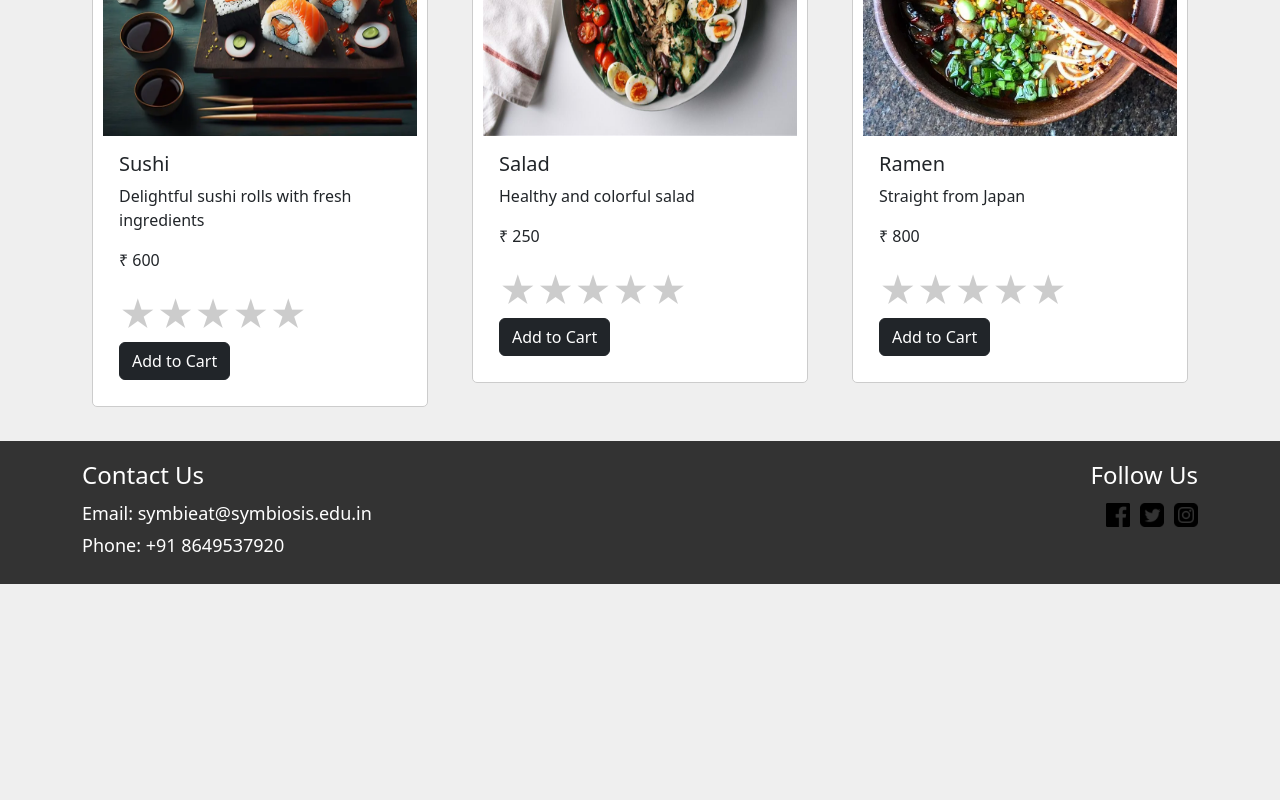
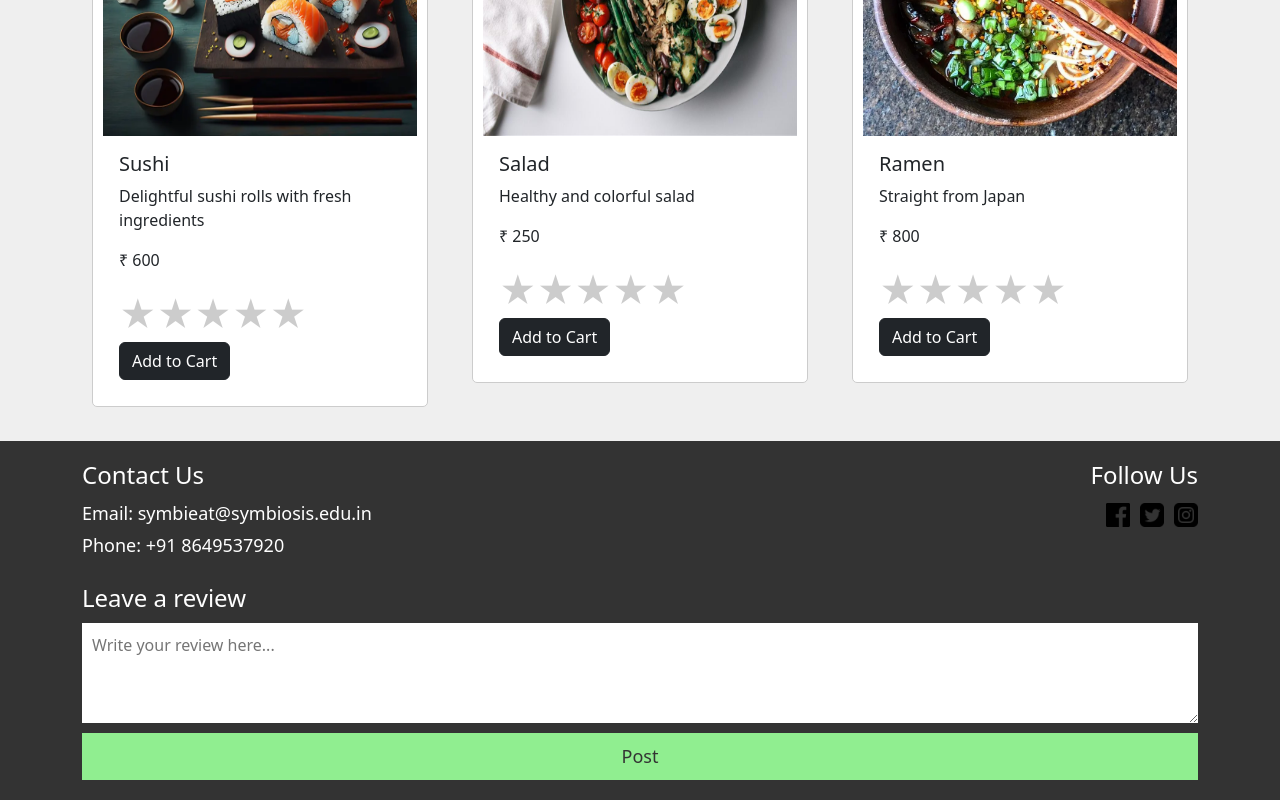
Before and after one commit to boscochanam/symbieat-fullstack, a React (Create React App) app: page / in a window 1280 px wide. Shown: the part 1811-2611 px from the top of the page. Before the commit the page ends 2395 px from the top, so only its background shows below. Built offline with nearby package versions, Linux system fonts and the light colour scheme.

Commit message:
added review box in footer

```diff
--- a/src/components/Footer.jsx
+++ b/src/components/Footer.jsx
@@ -1,4 +1,4 @@
-import React from 'react';
+import React, { useState } from 'react';
 import facebookIcon from '../static/social_media_icons/facebook.png';
 import instagramIcon from '../static/social_media_icons/instagram.png';
 import twitterIcon from '../static/social_media_icons/twitter.png';
@@ -38,6 +38,46 @@ function Footer() {
     marginLeft: '10px', // Add some space between icons
   };
 
+  const reviewStyle = {
+    color: '#fff',
+    fontSize: '24px',
+    marginBottom: '10px',
+    marginTop: '20px',
+  };
+
+  const reviewContainerStyle = {
+    display: 'flex',
+    flexDirection: 'column',
+  };
+
+  const reviewTextBoxStyle = {
+    backgroundColor: 'white',
+    color: '#333',
+    padding: '10px',
+    border: 'none',
+    width: '100%',
+    height: '100px',
+    fontSize: '16px',
+    marginBottom: '10px',
+  };
+
+  const postButtonStyle = {
+    backgroundColor: 'lightgreen',
+    color: '#333',
+    padding: '10px',
+    border: 'none',
+    fontSize: '18px',
+    cursor: 'pointer',
+  };
+
+  const [reviewText, setReviewText] = useState('');
+
+  const handlePostReview = () => {
+    // You can implement the logic to post the review here.
+    // For demonstration purposes, we will simply log the review text to the console.
+    console.log('Posted review:', reviewText);
+  };
+
   return (
     <footer style={footerStyle}>
       <div className="container">
@@ -69,6 +109,24 @@ function Footer() {
           </div>
         </div>
       </div>
+      <div className="container">
+        <div className="row">
+          <div className="col-md-12">
+            <h3 style={reviewStyle}>Leave a review</h3>
+            <div style={reviewContainerStyle}>
+              <textarea
+                style={reviewTextBoxStyle}
+                placeholder="Write your review here..."
+                value={reviewText}
+                onChange={(e) => setReviewText(e.target.value)}
+              ></textarea>
+              <button style={postButtonStyle} onClick={handlePostReview}>
+                Post
+              </button>
+            </div>
+          </div>
+        </div>
+      </div>
     </footer>
   );
 }
```
